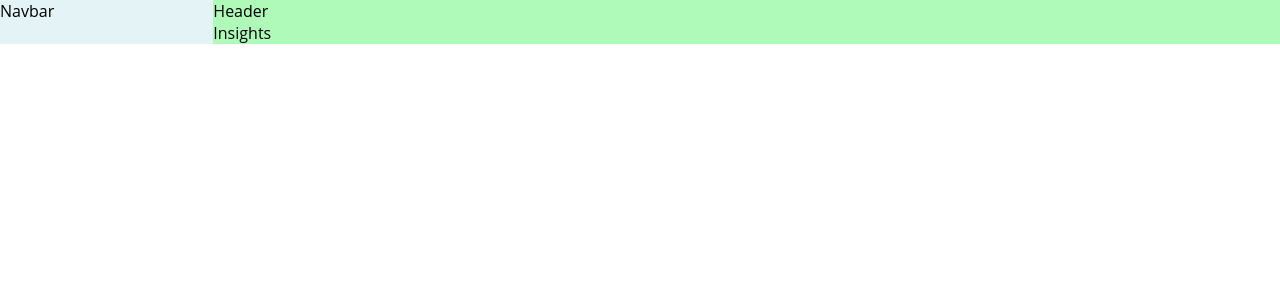
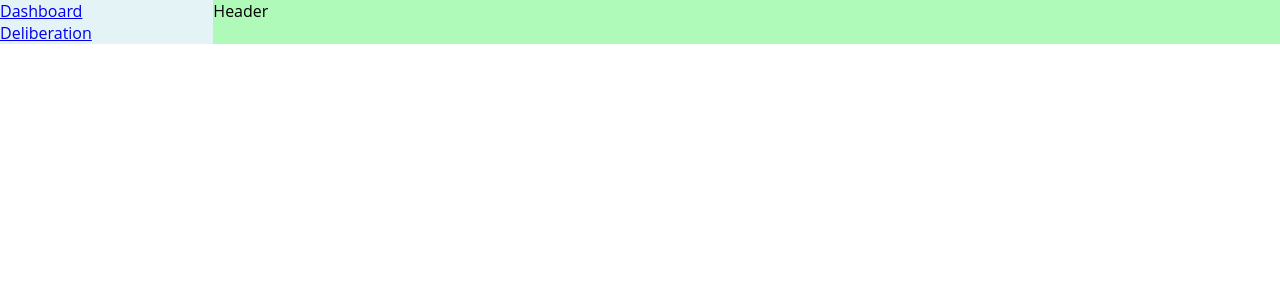
Before and after one commit to kevin8283/front-v1-espa, a React (Create React App) app: page / in a window 1280 px wide. Shown: the top 300 px of the page. Built offline with nearby package versions, Linux system fonts and the light colour scheme.

Commit message:
add routing and outlet

```diff
--- a/src/App.js
+++ b/src/App.js
@@ -1,11 +1,19 @@
-import { Home } from './views'
+import { Home, Login, Orientation, Deliberation, Dashboard } from './views'
+import { Route, Routes, BrowserRouter as Router } from "react-router-dom"
 import './App.css'
 
 function App() {
   return (
-      <div>
-        <Home/>
-      </div>
+    <Router>
+      <Routes>
+          <Route path="/" element={<Home/>}>
+              <Route path="dashboard" element={<Dashboard/>}/>
+              <Route path="deliberation" element={<Deliberation/>}/>
+          </Route>
+          <Route path="/orientation" element={<Orientation/>}/>
+          <Route path="/login" element={<Login/>}/>
+      </Routes>
+    </Router>
   )
 }
 
--- a/src/components/Navbar/Navbar.js
+++ b/src/components/Navbar/Navbar.js
@@ -1,8 +1,21 @@
 import React from 'react'
 import './Navbar.css'
+import { Link } from "react-router-dom"
 
 export default function Navbar() {
   return (
-    <div>Navbar</div>
+    <div>
+      <ul className="nav-links">
+
+        <li className="nav-link">
+          <Link to="/dashboard" className="link">Dashboard</Link>
+        </li>
+
+        <li className="nav-link">
+          <Link to="/deliberation" className="link">Deliberation</Link>
+        </li>
+
+      </ul>
+    </div>
   )
 }
--- /dev/null
+++ b/src/views/Dashboard/Dashboard.js
@@ -0,0 +1,8 @@
+import React from 'react'
+import "./Dashboard.css"
+
+export default function Dashboard() {
+  return (
+    <div>Dashboard</div>
+  )
+}
--- /dev/null
+++ b/src/views/Deliberation/Deliberation.js
@@ -0,0 +1,8 @@
+import React from 'react'
+import "./Deliberation.css"
+
+export default function Deliberation() {
+  return (
+    <div>Deliberation</div>
+  )
+}
--- a/src/views/Home/Home.js
+++ b/src/views/Home/Home.js
@@ -1,8 +1,8 @@
-import React, { useState, useEffect } from 'react'
-import { Navbar, Header, Insights } from "../../components"
+import React, { useState } from 'react'
+import { Navbar, Header } from "../../components"
+import { useNavigate } from "react-router"
+import { Outlet } from "react-router-dom"
 import "./Home.css"
-
-import { api } from "../../services"
 
 export default function Home() {
 
@@ -13,7 +13,7 @@ export default function Home() {
         </aside>
         <div className="body-container">
           <Header/>
-          <Insights/>
+          <Outlet/>
         </div>
     </div>
   )
--- /dev/null
+++ b/src/views/Login/Login.js
@@ -0,0 +1,24 @@
+import React from 'react'
+import { redirect, useNavigate } from "react-router"
+import "./Login.css"
+
+export default function Login() {
+  const navigate = useNavigate()
+
+  const redirect = () => {
+    navigate("/orientation")
+  }
+
+  return (
+    <div>
+      <div className="login-header">
+        <h1 className="login-title">Login</h1>
+      </div>
+      <div className="login">
+        <button className="without-account-button" onClick={redirect}>
+            Continuer sans compte
+        </button>
+      </div>
+    </div>
+  )
+}
--- /dev/null
+++ b/src/views/Orientation/Orientation.js
@@ -0,0 +1,8 @@
+import React from 'react'
+import "./Orientation.css"
+
+export default function Orientation() {
+  return (
+    <div>Orientation</div>
+  )
+}
```
Also changed, not shown: src/views/index.js (+10 -2 lines), src/views/Dashboard/Dashboard.css (added), src/views/Deliberation/Deliberation.css (added), src/views/Login/Login.css (added), src/views/Orientation/Orientation.css (added).
